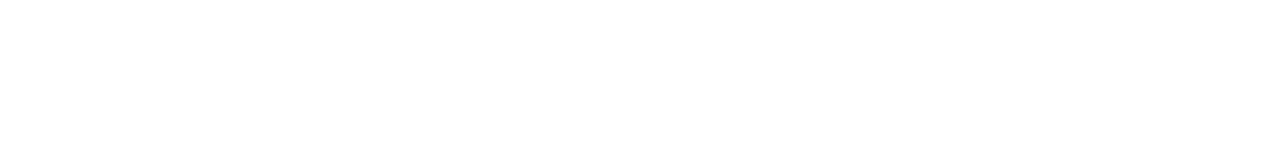
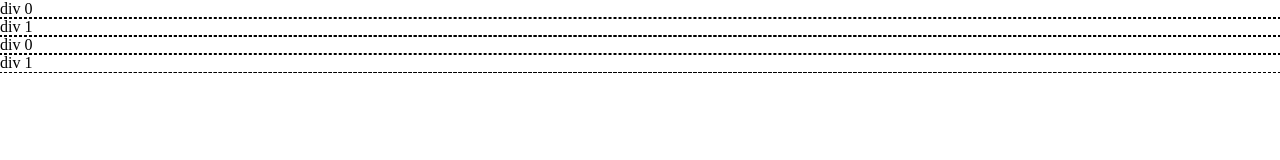
Before and after one commit to wmartyr/etch-a-sketch, a plain HTML site: page index.html in a window 1280 px wide. Drawn offline with Linux system fonts and the light colour scheme.

Commit message:
Setup css and initial js

```diff
--- a/index.html
+++ b/index.html
@@ -4,11 +4,13 @@
   <meta charset="UTF-8">
   <meta http-equiv="X-UA-Compatible" content="IE=edge">
   <meta name="viewport" content="width=device-width, initial-scale=1.0">
+  <link rel="stylesheet" href="./styles/style.css">
   <title>Document</title>
 </head>
 <body>
   <main>
-    <div class="main-grid"></div>
+    <div id="main-grid"></div>
   </main>
+  <script src="./scripts/script.js"></script>
 </body>
 </html>
--- /dev/null
+++ b/scripts/script.js
@@ -0,0 +1,17 @@
+const mainGrid = document.querySelector("#main-grid");
+for (let i = 0; i < 2; i++) {
+  const rowDiv = document.createElement("div");
+  rowDiv.classList.add(`row%{i}`);
+  mainGrid.appendChild(rowDiv);
+
+  for (let j = 0; j < 2; j++) {
+    const div = document.createElement("div");
+    div.textContent = `div ${j}`;
+    rowDiv.appendChild(div);
+
+  }
+}
+
+// const div = document.createElement("div");
+// div.textContent = "div test";
+// mainGrid.appendChild(div);
--- /dev/null
+++ b/styles/style.css
@@ -0,0 +1,6 @@
+* {
+  outline: dashed 1px black;
+  margin: 0;
+  padding: 0;
+  box-sizing: border-box;
+}
```
